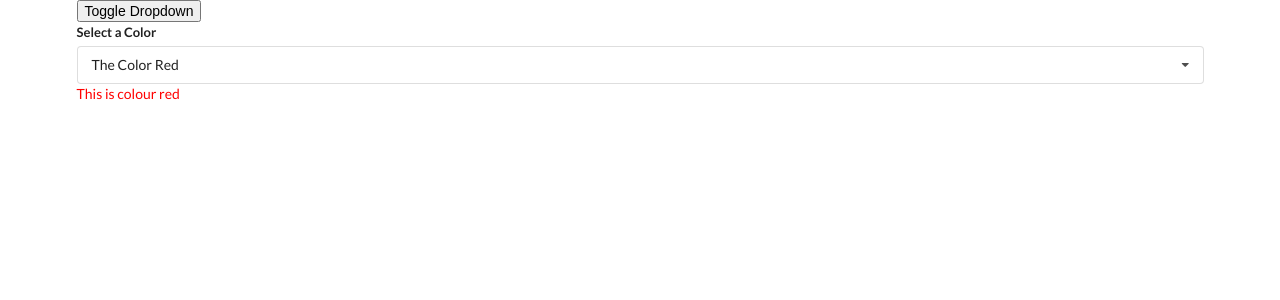
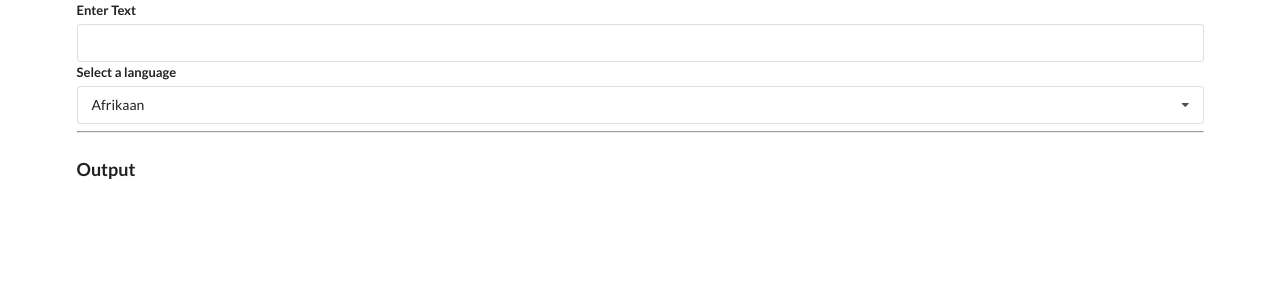
Before and after one commit to NachiketaDhal/Practice-hooks, a React (Create React App) app: page / in a window 1280 px wide. Shown: the top 300 px of the page. Built offline with nearby package versions, Linux system fonts and the light colour scheme; no server answers.

Commit message:
Add Translate and Convert component

```diff
--- a/src/components/App.jsx
+++ b/src/components/App.jsx
@@ -2,6 +2,7 @@
 import Accordion from "./Accordion";
 import Search from "./Search";
 import Dropdown from "./Dropdown";
+import Translate from "./Translate";
 
 const items = [
   {
@@ -34,21 +35,19 @@
 ];
 
 const App = () => {
-  const [selected, setSelected] = useState(options[0]);
-  const [showDropdown, setShowDropdown] = useState(true);
+  // const [selected, setSelected] = useState(options[0]);
+  // const [showDropdown, setShowDropdown] = useState(true);
   return (
     <div>
       <div className="ui container">
-        <button onClick={() => setShowDropdown(!showDropdown)}>
-          Toggle Dropdown
-        </button>
-        {showDropdown ? (
-          <Dropdown
-            options={options}
-            selected={selected}
-            onSelectedChange={setSelected}
-          />
-        ) : null}
+        {/* (
+        <Dropdown
+          options={options}
+          selected={selected}
+          onSelectedChange={setSelected}
+        />
+        ) */}
+        <Translate />
       </div>
     </div>
   );
--- /dev/null
+++ b/src/components/Convert.jsx
@@ -0,0 +1,56 @@
+import React, { useEffect, useState } from "react";
+import axios from "axios";
+
+const Convert = ({ language, text }) => {
+  const [translated, setTranslated] = useState("");
+  const [debouncedText, setDebouncedText] = useState(text);
+
+  useEffect(() => {
+    const timerId = setTimeout(() => {
+      setDebouncedText(text);
+    }, 500);
+    return () => {
+      clearTimeout(timerId);
+    };
+  }, [text]);
+
+  useEffect(() => {
+    const doTranslate = async () => {
+      const { data } = await axios.post(
+        "https://translation.googleapis.com/language/translate/v2",
+        {},
+        {
+          params: {
+            q: debouncedText,
+            target: language.value,
+            key: "AIzaSyCHUCmpR7cT_yDFHC98CZJy2LTms-IwDlM",
+          },
+        }
+      );
+      setTranslated(data.data.translations[0].translatedText);
+    };
+    doTranslate();
+  }, [language, debouncedText]);
+
+  // useEffect(() => {
+  //   const doTranslate = async () => {
+  //     const { data } = await axios.post(
+  //       "https://translation.googleapis.com/language/translate/v2",
+  //       {},
+  //       {
+  //         params: {
+  //           q: text,
+  //           target: language.value,
+  //           key: "AIzaSyCHUCmpR7cT_yDFHC98CZJy2LTms-IwDlM",
+  //         },
+  //       }
+  //     );
+  //     setTranslated(data.data.translations[0].translatedText);
+  //   };
+  //   doTranslate();
+  // }, [language, text]);
+
+  return <div>{translated}</div>;
+};
+
+export default Convert;
--- a/src/components/Dropdown.jsx
+++ b/src/components/Dropdown.jsx
@@ -1,6 +1,6 @@
 import React, { useEffect, useRef, useState } from "react";
 
-const Dropdown = ({ options, selected, onSelectedChange }) => {
+const Dropdown = ({ label, options, selected, onSelectedChange }) => {
   const [open, setOpen] = useState(false);
   const ref = useRef();
 
@@ -37,7 +37,7 @@
   return (
     <div className="ui form" ref={ref}>
       <div className="field">
-        <label className="label">Select a Color</label>
+        <label className="label">{label}</label>
         <div
           onClick={() => setOpen(!open)}
           className={`ui selection dropdown ${open ? "visible active" : ""}`}
@@ -48,9 +48,9 @@
             {renderedOptions}
           </div>
         </div>
-        <div style={{ color: `${selected.value}` }}>
+        {/* <div style={{ color: `${selected.value}` }}>
           {`This is colour ${selected.value}`}
-        </div>
+        </div> */}
       </div>
     </div>
   );
--- /dev/null
+++ b/src/components/Translate.jsx
@@ -0,0 +1,51 @@
+import React, { useState } from "react";
+import Dropdown from "./Dropdown";
+import Convert from "./Convert";
+
+const options = [
+  {
+    label: "Afrikaan",
+    value: "af",
+  },
+  {
+    label: "Arabic",
+    value: "ar",
+  },
+  {
+    label: "Hindi",
+    value: "hi",
+  },
+  {
+    label: "Odia",
+    value: "or",
+  },
+];
+
+const Translate = () => {
+  const [language, setLanguage] = useState(options[0]);
+  const [text, setText] = useState("");
+  return (
+    <div>
+      <div className="ui form">
+        <div className="field">
+          <label>Enter Text</label>
+          <input value={text} onChange={(e) => setText(e.target.value)} />
+        </div>
+      </div>
+      <Dropdown
+        label="Select a language"
+        options={options}
+        selected={language}
+        onSelectedChange={setLanguage}
+      />
+      <hr />
+      <h3 className="ui header">Output</h3>
+      <Convert language={language} text={text} />
+    </div>
+  );
+};
+
+export default Translate;
+
+// Google Translate API Key--> "AIzaSyCHUCmpR7cT_yDFHC98CZJy2LTms-IwDlM"
+// It only works on "localhost:3000"
```
Also changed, not shown: 1 other file (tests, documents, lock files or other folders).
